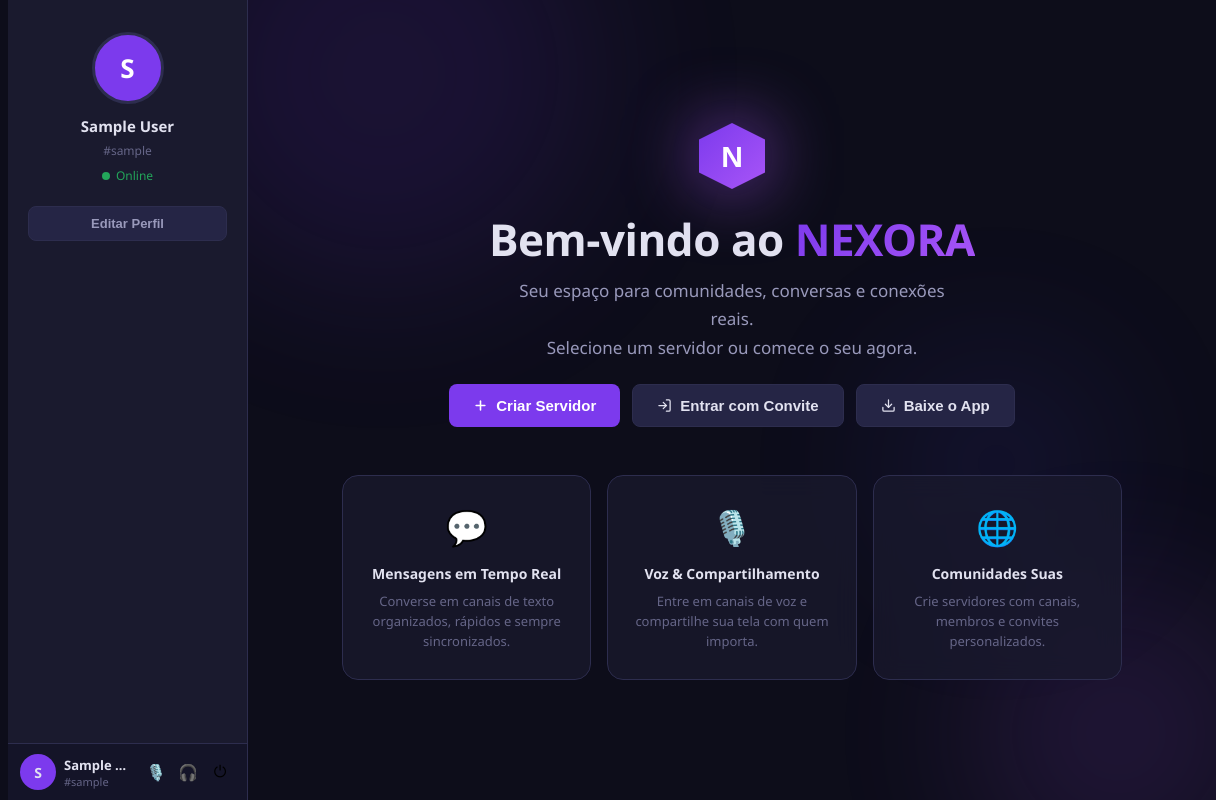
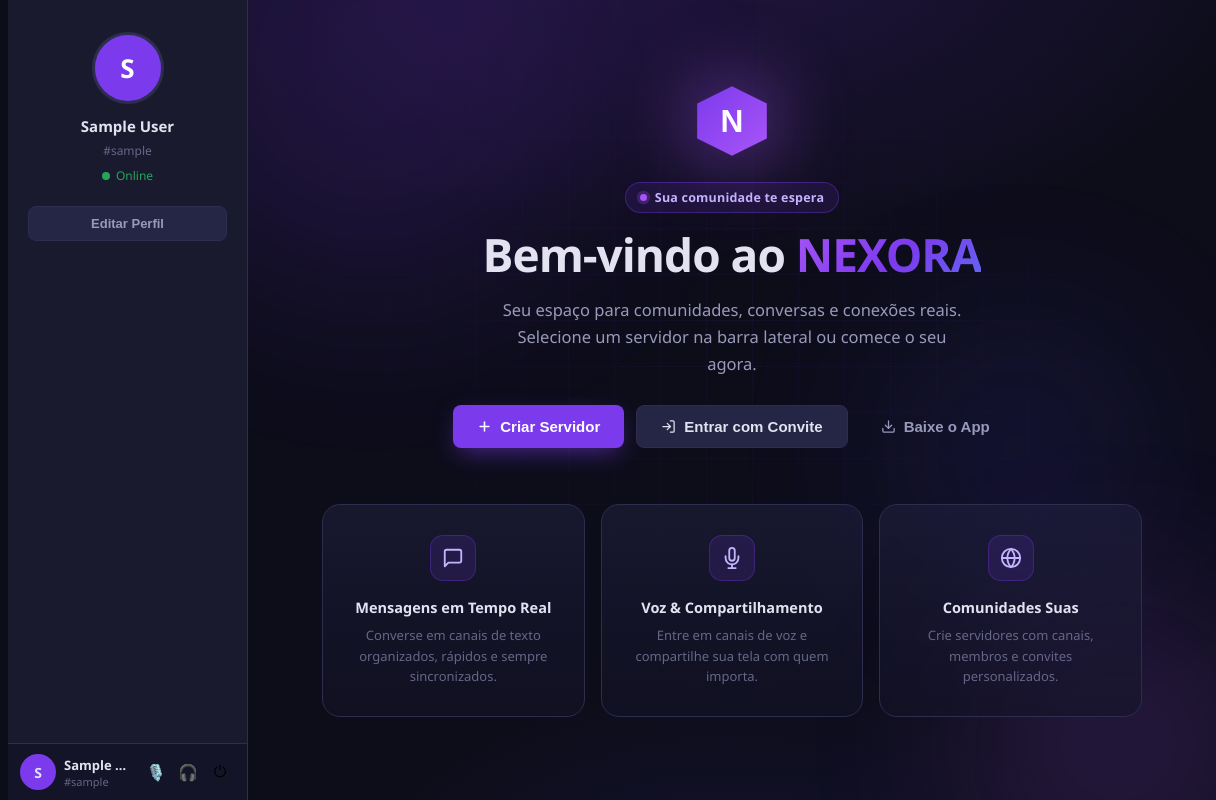
Before and after one commit to ViniciusGomes0/NEXORA, a plain HTML site: page frontend/app.html in a window 1280 px wide. Shown: the full height of the page, 64-1280 px from the left. Drawn offline with nearby package versions, Linux system fonts and the light colour scheme; no server answers; sample sign-in values are in the browser's storage; a script that the page names is missing.

Commit message:
Ajustes CSS

```diff
--- a/frontend/app.html
+++ b/frontend/app.html
@@ -143,13 +143,14 @@
     <main id="mainContent">
         <div id="homeView" class="home-view">
             <div class="home-bg">
+                <div class="home-grid"></div>
                 <div class="orb orb-1"></div>
                 <div class="orb orb-2"></div>
                 <div class="orb orb-3"></div>
             </div>
             <div class="home-hero">
                 <div class="home-logo">
-                    <svg width="72" height="72" viewBox="0 0 48 48" fill="none">
+                    <svg width="76" height="76" viewBox="0 0 48 48" fill="none">
                         <defs>
                             <linearGradient id="logoGrad" x1="0%" y1="0%" x2="100%" y2="100%">
                                 <stop offset="0%" style="stop-color:#7c3aed"/>
@@ -160,8 +161,9 @@
                         <text x="24" y="31" text-anchor="middle" fill="white" font-size="20" font-weight="bold" font-family="sans-serif">N</text>
                     </svg>
                 </div>
+                <div class="home-badge"><span class="home-badge-dot"></span>Sua comunidade te espera</div>
                 <h1 class="home-title">Bem-vindo ao <span class="nexora-text">NEXORA</span></h1>
-                <p class="home-subtitle">Seu espaço para comunidades, conversas e conexões reais.<br>Selecione um servidor ou comece o seu agora.</p>
+                <p class="home-subtitle">Seu espaço para comunidades, conversas e conexões reais.<br>Selecione um servidor na barra lateral ou comece o seu agora.</p>
                 <div class="home-actions">
                     <button class="btn-primary home-btn" onclick="openModal('createServer')">
                         <svg width="15" height="15" viewBox="0 0 24 24" fill="none" stroke="currentColor" stroke-width="2.5" stroke-linecap="round"><line x1="12" y1="5" x2="12" y2="19"/><line x1="5" y1="12" x2="19" y2="12"/></svg>
@@ -171,7 +173,7 @@
                         <svg width="15" height="15" viewBox="0 0 24 24" fill="none" stroke="currentColor" stroke-width="2" stroke-linecap="round"><path d="M15 3h4a2 2 0 0 1 2 2v14a2 2 0 0 1-2 2h-4"/><polyline points="10 17 15 12 10 7"/><line x1="15" y1="12" x2="3" y2="12"/></svg>
                         Entrar com Convite
                     </button>
-                    <button class="btn-secondary home-btn" onclick="downloadApp()">
+                    <button class="btn-ghost home-btn" onclick="downloadApp()">
                         <svg width="15" height="15" viewBox="0 0 24 24" fill="none" stroke="currentColor" stroke-width="2" stroke-linecap="round" stroke-linejoin="round"><path d="M21 15v4a2 2 0 0 1-2 2H5a2 2 0 0 1-2-2v-4"/><polyline points="7 10 12 15 17 10"/><line x1="12" y1="15" x2="12" y2="3"/></svg>
                         Baixe o App
                     </button>
@@ -179,17 +181,23 @@
             </div>
             <div class="home-features">
                 <div class="feature-card">
-                    <div class="feature-icon">💬</div>
+                    <div class="feature-icon">
+                        <svg width="22" height="22" viewBox="0 0 24 24" fill="none" stroke="currentColor" stroke-width="2" stroke-linecap="round" stroke-linejoin="round"><path d="M21 15a2 2 0 0 1-2 2H7l-4 4V5a2 2 0 0 1 2-2h14a2 2 0 0 1 2 2z"/></svg>
+                    </div>
                     <div class="feature-title">Mensagens em Tempo Real</div>
                     <div class="feature-desc">Converse em canais de texto organizados, rápidos e sempre sincronizados.</div>
                 </div>
                 <div class="feature-card">
-                    <div class="feature-icon">🎙️</div>
+                    <div class="feature-icon">
+                        <svg width="22" height="22" viewBox="0 0 24 24" fill="none" stroke="currentColor" stroke-width="2" stroke-linecap="round" stroke-linejoin="round"><path d="M12 1a3 3 0 0 0-3 3v8a3 3 0 0 0 6 0V4a3 3 0 0 0-3-3z"/><path d="M19 10v2a7 7 0 0 1-14 0v-2"/><line x1="12" y1="19" x2="12" y2="23"/><line x1="8" y1="23" x2="16" y2="23"/></svg>
+                    </div>
                     <div class="feature-title">Voz & Compartilhamento</div>
                     <div class="feature-desc">Entre em canais de voz e compartilhe sua tela com quem importa.</div>
                 </div>
                 <div class="feature-card">
-                    <div class="feature-icon">🌐</div>
+                    <div class="feature-icon">
+                        <svg width="22" height="22" viewBox="0 0 24 24" fill="none" stroke="currentColor" stroke-width="2" stroke-linecap="round" stroke-linejoin="round"><circle cx="12" cy="12" r="10"/><line x1="2" y1="12" x2="22" y2="12"/><path d="M12 2a15.3 15.3 0 0 1 4 10 15.3 15.3 0 0 1-4 10 15.3 15.3 0 0 1-4-10 15.3 15.3 0 0 1 4-10z"/></svg>
+                    </div>
                     <div class="feature-title">Comunidades Suas</div>
                     <div class="feature-desc">Crie servidores com canais, membros e convites personalizados.</div>
                 </div>
--- a/frontend/css/app.css
+++ b/frontend/css/app.css
@@ -837,24 +837,38 @@ body {
     flex-direction: column;
     align-items: center;
     justify-content: center;
-    gap: 48px;
+    gap: 56px;
     text-align: center;
     padding: 40px;
     position: relative;
     overflow: hidden;
+    background:
+        radial-gradient(ellipse 80% 60% at 50% -10%, rgba(124,58,237,0.18), transparent 70%),
+        radial-gradient(ellipse 60% 50% at 50% 120%, rgba(79,70,229,0.12), transparent 70%);
 }
 
 .home-bg { position: absolute; inset: 0; pointer-events: none; overflow: hidden; }
+
+.home-grid {
+    position: absolute;
+    inset: -2px;
+    background-image:
+        linear-gradient(rgba(124,58,237,0.06) 1px, transparent 1px),
+        linear-gradient(90deg, rgba(124,58,237,0.06) 1px, transparent 1px);
+    background-size: 46px 46px;
+    -webkit-mask-image: radial-gradient(ellipse 70% 60% at 50% 40%, #000 0%, transparent 80%);
+            mask-image: radial-gradient(ellipse 70% 60% at 50% 40%, #000 0%, transparent 80%);
+}
 
 .orb {
     position: absolute;
     border-radius: 50%;
-    filter: blur(80px);
-    opacity: 0.12;
-}
-.orb-1 { width: 420px; height: 420px; background: #7c3aed; top: -120px; left: -100px; animation: orb-float 14s ease-in-out infinite; }
-.orb-2 { width: 320px; height: 320px; background: #a855f7; bottom: -80px; right: -80px; animation: orb-float 17s ease-in-out infinite reverse; }
-.orb-3 { width: 220px; height: 220px; background: #4f46e5; top: 45%; left: 65%; animation: orb-float 11s ease-in-out infinite 4s; }
+    filter: blur(90px);
+    opacity: 0.16;
+}
+.orb-1 { width: 440px; height: 440px; background: #7c3aed; top: -140px; left: -120px; animation: orb-float 14s ease-in-out infinite; }
+.orb-2 { width: 340px; height: 340px; background: #a855f7; bottom: -100px; right: -90px; animation: orb-float 17s ease-in-out infinite reverse; }
+.orb-3 { width: 240px; height: 240px; background: #4f46e5; top: 42%; left: 66%; animation: orb-float 11s ease-in-out infinite 4s; }
 
 @keyframes orb-float {
     0%, 100% { transform: translate(0,0) scale(1); }
@@ -866,51 +880,116 @@ body {
     display: flex;
     flex-direction: column;
     align-items: center;
-    gap: 14px;
-    position: relative;
-    z-index: 1;
-}
-
-.home-logo { margin-bottom: 4px; animation: logo-glow 3.5s ease-in-out infinite; }
-
-@keyframes logo-glow {
-    0%, 100% { filter: drop-shadow(0 0 18px rgba(124,58,237,0.45)); }
-    50%       { filter: drop-shadow(0 0 36px rgba(168,85,247,0.75)); }
-}
-
-.home-title { font-size: 44px; font-weight: 800; letter-spacing: -0.5px; line-height: 1.1; }
-
-.nexora-text { background: linear-gradient(135deg, #7c3aed, #a855f7); -webkit-background-clip: text; -webkit-text-fill-color: transparent; }
-
-.home-subtitle { color: var(--text-secondary); font-size: 17px; line-height: 1.65; max-width: 440px; }
-
-.home-actions { display: flex; gap: 12px; margin-top: 8px; }
-
-.home-btn { display: flex; align-items: center; gap: 8px; }
-
-.home-features {
-    display: flex;
     gap: 16px;
     position: relative;
     z-index: 1;
-    max-width: 780px;
+    animation: home-rise 0.7s cubic-bezier(0.16,1,0.3,1) both;
+}
+
+@keyframes home-rise {
+    from { opacity: 0; transform: translateY(16px); }
+    to   { opacity: 1; transform: translateY(0); }
+}
+
+.home-logo { margin-bottom: 2px; animation: logo-glow 3.5s ease-in-out infinite; }
+
+@keyframes logo-glow {
+    0%, 100% { filter: drop-shadow(0 0 18px rgba(124,58,237,0.45)); }
+    50%       { filter: drop-shadow(0 0 40px rgba(168,85,247,0.8)); }
+}
+
+.home-badge {
+    display: inline-flex;
+    align-items: center;
+    gap: 8px;
+    padding: 6px 14px;
+    border-radius: 999px;
+    background: rgba(124,58,237,0.12);
+    border: 1px solid rgba(124,58,237,0.35);
+    color: #c4b5fd;
+    font-size: 12.5px;
+    font-weight: 600;
+    letter-spacing: 0.2px;
+}
+.home-badge-dot {
+    width: 7px; height: 7px; border-radius: 50%;
+    background: #a855f7;
+    box-shadow: 0 0 0 0 rgba(168,85,247,0.5);
+    animation: badge-pulse 2s ease-in-out infinite;
+}
+@keyframes badge-pulse {
+    0%, 100% { box-shadow: 0 0 0 0 rgba(168,85,247,0.5); }
+    50%      { box-shadow: 0 0 0 6px rgba(168,85,247,0); }
+}
+
+.home-title { font-size: 46px; font-weight: 800; letter-spacing: -1px; line-height: 1.1; }
+
+.nexora-text { background: linear-gradient(135deg, #a855f7, #7c3aed 55%, #6366f1); -webkit-background-clip: text; background-clip: text; -webkit-text-fill-color: transparent; }
+
+.home-subtitle { color: var(--text-secondary); font-size: 16.5px; line-height: 1.65; max-width: 460px; }
+
+.home-actions { display: flex; gap: 12px; margin-top: 12px; flex-wrap: wrap; justify-content: center; }
+
+.home-btn { display: flex; align-items: center; gap: 8px; }
+.btn-primary.home-btn { box-shadow: 0 8px 24px -6px rgba(124,58,237,0.6); }
+.btn-primary.home-btn:hover { box-shadow: 0 12px 30px -6px rgba(124,58,237,0.7); }
+
+.btn-ghost {
+    padding: 12px 20px;
+    background: transparent;
+    border: 1px solid transparent;
+    border-radius: 8px;
+    color: var(--text-secondary);
+    font-size: 15px;
+    font-weight: 600;
+    cursor: pointer;
+    transition: background 0.2s, color 0.2s, border-color 0.2s;
+}
+.btn-ghost:hover { background: var(--bg-hover); color: var(--text-primary); border-color: var(--border); }
+
+.home-features {
+    display: flex;
+    gap: 16px;
+    position: relative;
+    z-index: 1;
+    max-width: 820px;
     width: 100%;
+    animation: home-rise 0.7s cubic-bezier(0.16,1,0.3,1) 0.12s both;
 }
 
 .feature-card {
     flex: 1;
-    background: rgba(26,26,46,0.75);
+    display: flex;
+    flex-direction: column;
+    align-items: center;
+    background: linear-gradient(180deg, rgba(33,33,64,0.55), rgba(20,20,40,0.55));
     border: 1px solid var(--border);
-    border-radius: 16px;
-    padding: 28px 22px;
+    border-radius: 18px;
+    padding: 30px 22px;
     backdrop-filter: blur(12px);
-    transition: border-color 0.25s, transform 0.25s, background 0.25s;
-}
-
-.feature-card:hover { border-color: rgba(124,58,237,0.55); transform: translateY(-5px); background: rgba(33,33,64,0.9); }
-
-.feature-icon { font-size: 34px; margin-bottom: 14px; }
-.feature-title { font-size: 14px; font-weight: 700; color: var(--text-primary); margin-bottom: 8px; }
+    transition: border-color 0.25s, transform 0.25s, background 0.25s, box-shadow 0.25s;
+}
+
+.feature-card:hover {
+    border-color: rgba(124,58,237,0.55);
+    transform: translateY(-6px);
+    background: linear-gradient(180deg, rgba(45,45,88,0.7), rgba(26,26,52,0.7));
+    box-shadow: 0 18px 40px -18px rgba(124,58,237,0.55);
+}
+
+.feature-icon {
+    width: 46px;
+    height: 46px;
+    display: flex;
+    align-items: center;
+    justify-content: center;
+    border-radius: 13px;
+    margin-bottom: 16px;
+    color: #c4b5fd;
+    background: rgba(124,58,237,0.14);
+    border: 1px solid rgba(124,58,237,0.3);
+}
+.feature-title { font-size: 14.5px; font-weight: 700; color: var(--text-primary); margin-bottom: 8px; }
 .feature-desc { font-size: 13px; color: var(--text-muted); line-height: 1.55; }
 
 .btn-primary {
```
Also changed, not shown: backend/target/classes/static/js/api.js (+12 -0 lines), 12 other files.
